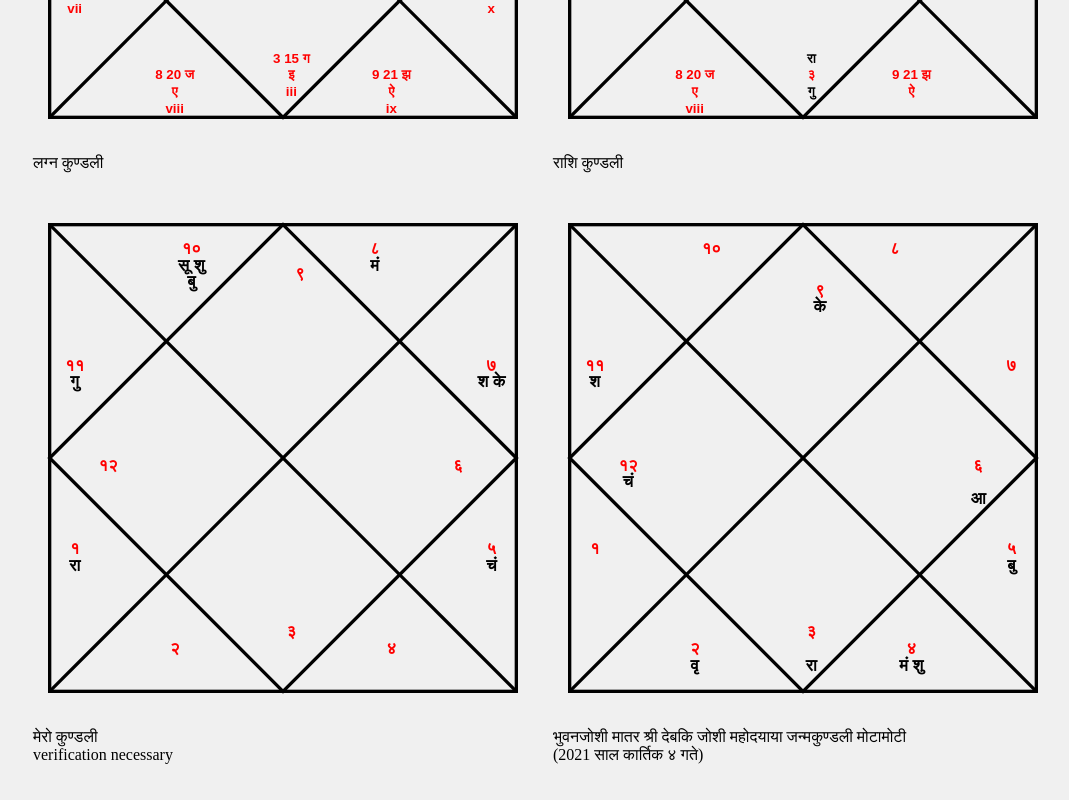
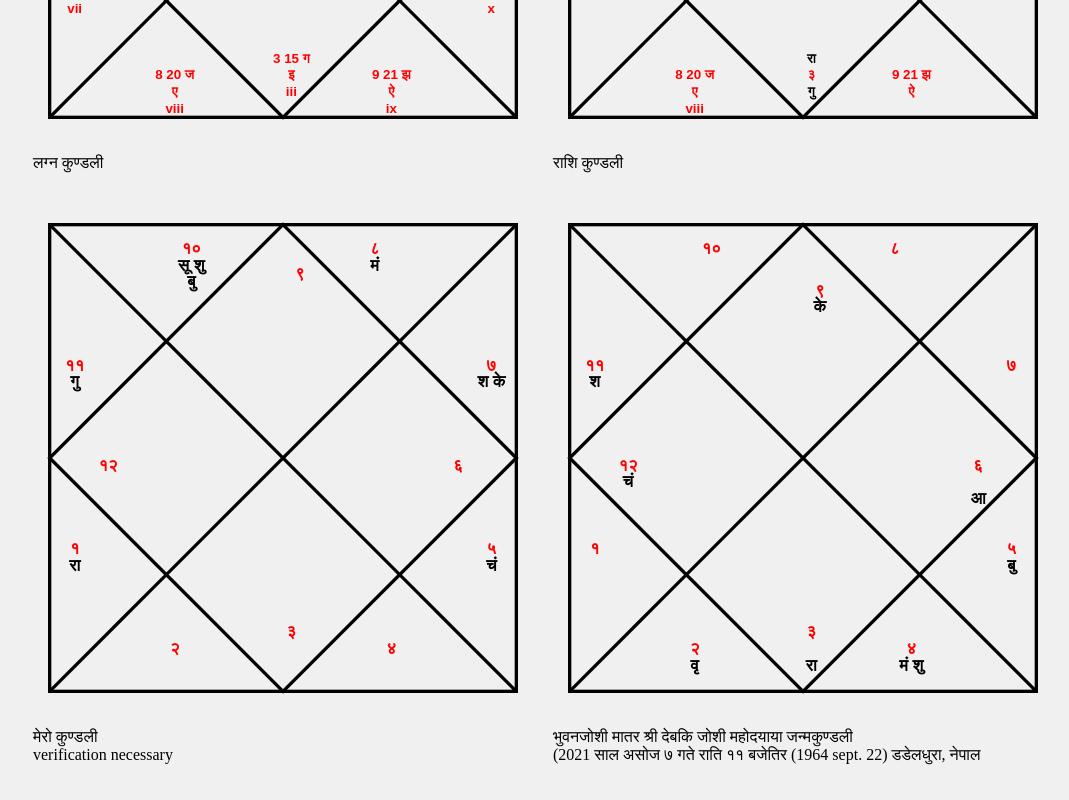
Before and after one commit to ShivaPrasadAcharya/kundalinichart.git.io, a plain HTML site: page index.html in a window 1280 px wide. Shown: the part 910-1710 px from the top of the page, without its empty margins (97-1166 px from the left). Drawn offline with Linux system fonts and the light colour scheme.

Commit message:
Update index.html

```diff
--- a/index.html
+++ b/index.html
@@ -475,7 +475,7 @@
             <text x="205" y="35" font-family="Arial" font-size="10" fill="black" font-weight="bold" text-anchor="middle" dominant-baseline="middle"></text>
             <text x="205" y="45" font-family="Arial" font-size="10" fill="red" font-weight="bold" text-anchor="middle" dominant-baseline="middle"></text>
         </svg>
-        <p>भुवनजोशी मातर श्री देबकि जोशी महोदयाया जन्मकुण्डली मोटामोटी <br> (2021 साल कार्तिक ४ गते)</p>
+        <p>भुवनजोशी मातर श्री देबकि जोशी महोदयाया जन्मकुण्डली  <br> (2021 साल असोज ७ गते राति ११ बजेतिर (1964 sept. 22) डडेलधुरा, नेपाल</p>
     </div>
     </div>
     </div>
```
